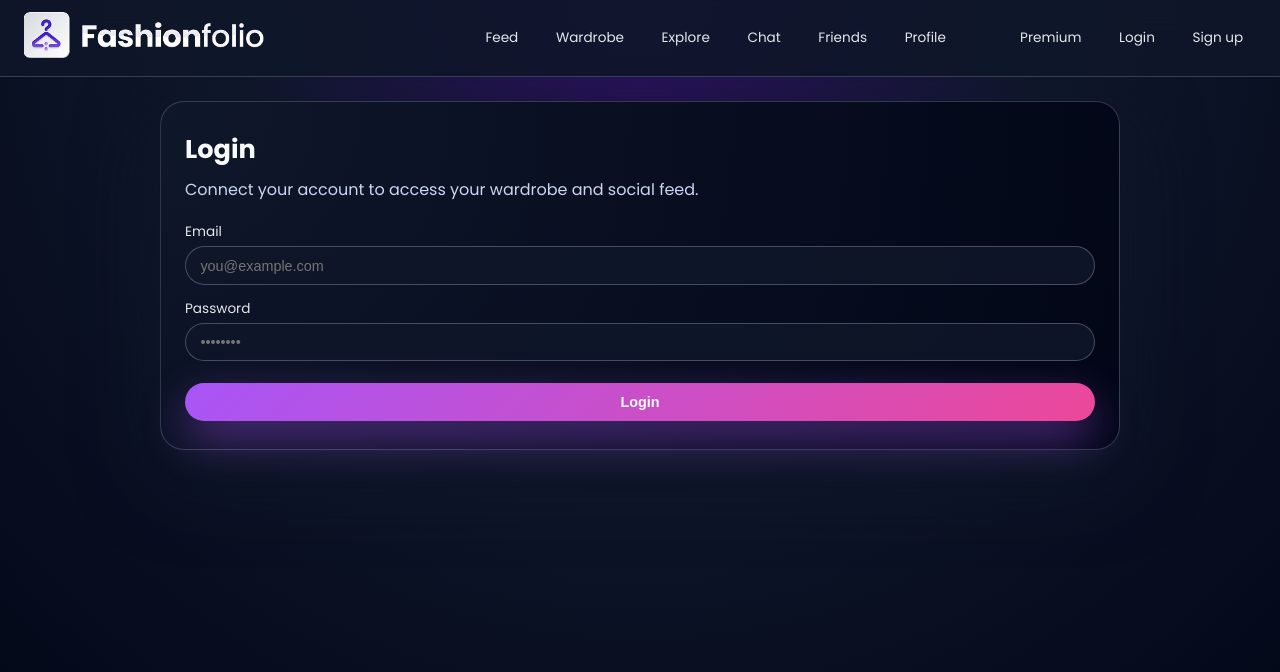
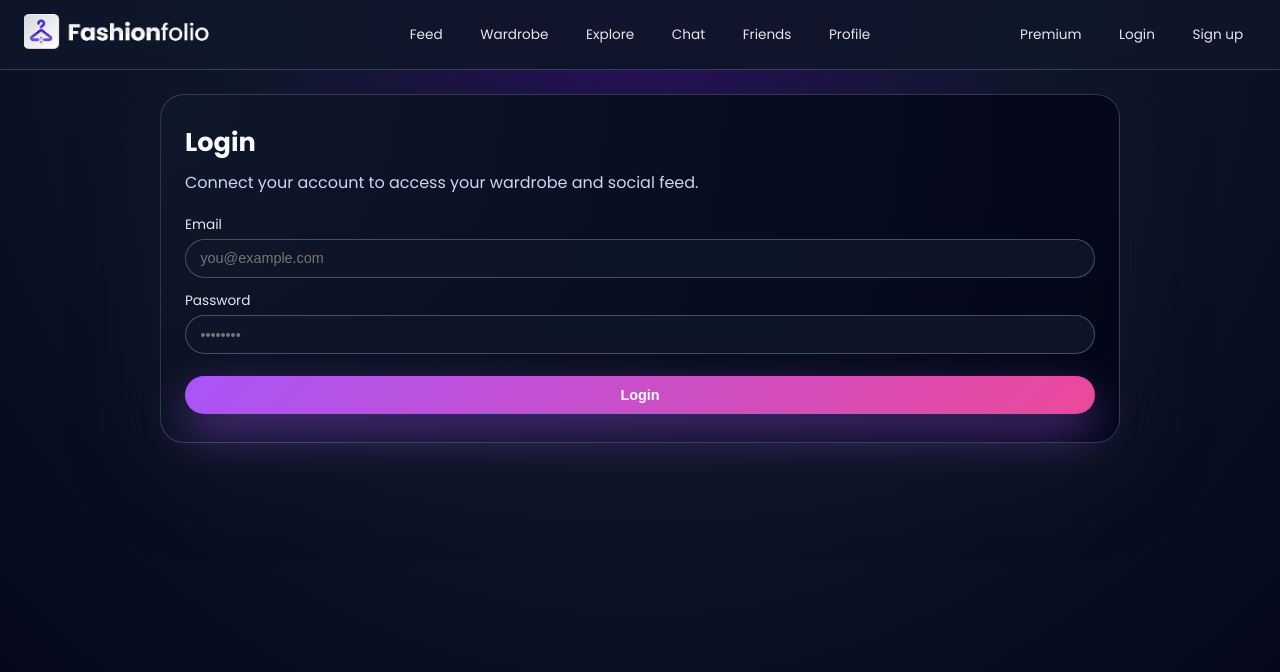
Before and after one commit to thomjap-school/FashionFolio, a React (Vite) app in the folder fashionfolio-front/: page /login in a window 1280 px wide. Shown: the top 672 px of the page. Built offline with nearby package versions, Linux system fonts and the light colour scheme; no server answers.

Commit message:
fix(app): The PC layout is in the center
only on pc

```diff
--- a/fashionfolio-front/src/styles.css
+++ b/fashionfolio-front/src/styles.css
@@ -34,23 +34,39 @@ a {
   z-index: 10;
   display: flex;
   align-items: center;
-  justify-content: space-between;
+  justify-content: space-between; /* Important */
   padding: 0.75rem 1.5rem;
   background: rgba(15, 23, 42, 0.9);
   backdrop-filter: blur(18px);
   border-bottom: 1px solid rgba(148, 163, 184, 0.3);
+  height: 70px; /* Ajoute une hauteur fixe pour stabiliser l'alignement vertical */
 }
 
 .logo {
+  flex: 1;
+  display: flex;
+  justify-content: flex-start;
   font-weight: 700;
   letter-spacing: 0.08em;
   text-transform: uppercase;
   font-size: 0.9rem;
 }
 
-.nav,
+/* Bloc du milieu (Navigation) */
+.nav {
+  flex: 2; /* On lui donne plus d'espace pour que les liens ne se chevauchent pas */
+  display: flex;
+  justify-content: center; /* CENTRE PARFAITEMENT */
+  gap: 0.75rem;
+  font-size: 0.85rem;
+}
+
+/* Bloc de droite (Auth) */
 .auth-links {
+  flex: 1;
   display: flex;
+  justify-content: flex-end; /* Aligne à droite */
+  align-items: center;
   gap: 0.75rem;
   font-size: 0.85rem;
 }
```
